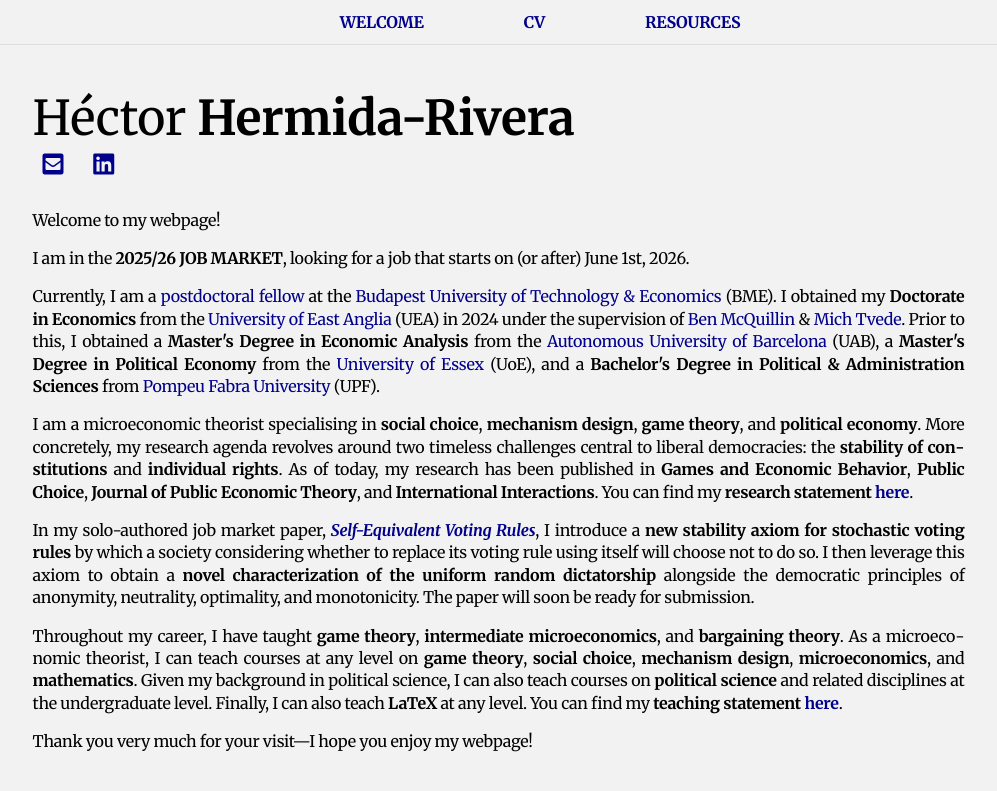
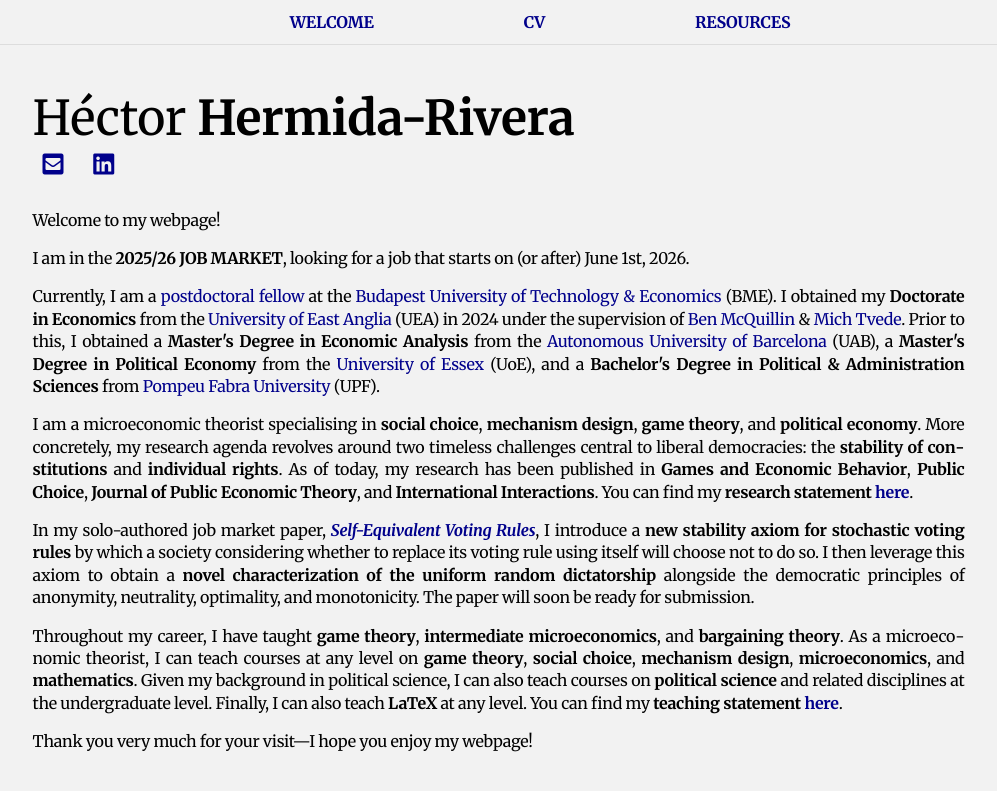
Before and after one commit to HectorHermidaRivera/hectorhermidarivera.github.io, a Jekyll site: the page built from index.md, in a window 1280 px wide. Shown: the top 791 px of the page, without its empty margins (100-1097 px from the left). Built offline with Jekyll 4.4.1, drawn with Linux system fonts in a browser that asks for light colours; a style sheet for code colours, icons or effects is not loaded.

Commit message:
Update style.css

```diff
--- a/assets/css/style.css
+++ b/assets/css/style.css
@@ -41,7 +41,7 @@ body {
   padding: 12px 0;
   display: flex;
   justify-content: center;
-  gap: 100px;
+  gap: 150px;
   border-bottom: 1px solid #ddd;
 }
 
@@ -379,7 +379,7 @@ h2.collapsible-link {
 
 @media (max-width: 1023px) {
   .top-nav {
-    gap: 50px;
+    justify-content: space-between;
   }
   .main-name, .name-title {
     padding-left: 0 !important;
```
